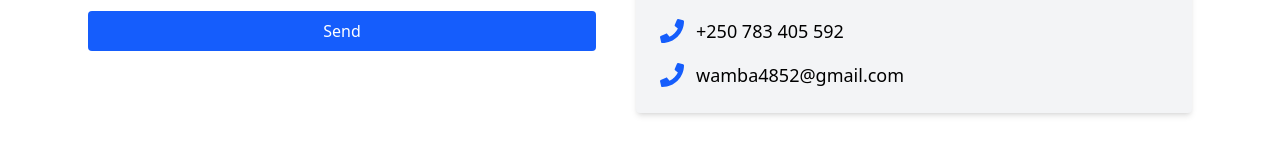
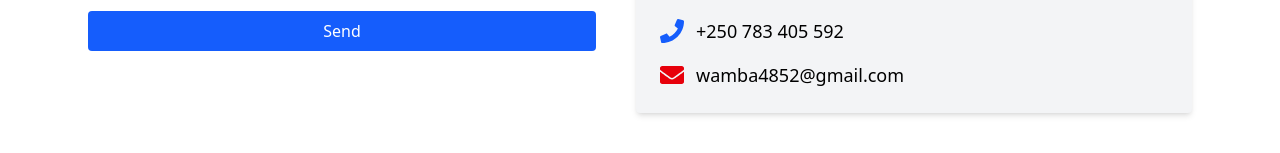
Before and after one commit to BJC-ENGINEER/Wamba-Computer-Services, a React (Vite) app: page /contact in a window 1280 px wide. Shown: the part 423-576 px from the top of the page. Built offline with nearby package versions, Linux system fonts and the light colour scheme.

Commit message:
add more contact in contact.jsx file

```diff
--- a/src/pages/Contact.jsx
+++ b/src/pages/Contact.jsx
@@ -1,5 +1,5 @@
 import React from "react";
-import { FaPhone, FaWhatsapp, FaInstagram } from "react-icons/fa"; // React-icons for logos
+import { FaPhone, FaWhatsapp, FaInstagram, FaEnvelope } from "react-icons/fa"; // React-icons for logos
 
 export default function Contact() {
   return (
@@ -42,13 +42,23 @@ export default function Contact() {
             </li>
             <li className="flex items-center gap-3">
               <FaWhatsapp className="text-green-500 w-6 h-6" />
-              <a href="https://wa.me/250787478308" target="_blank" rel="noopener noreferrer" className="hover:underline">
+              <a
+                href="https://wa.me/250787478308"
+                target="_blank"
+                rel="noopener noreferrer"
+                className="hover:underline"
+              >
                 +250 787 478 308
               </a>
             </li>
             <li className="flex items-center gap-3">
               <FaInstagram className="text-pink-500 w-6 h-6" />
-              <a href="https://www.instagram.com/wamba_computer_services" target="_blank" rel="noopener noreferrer" className="hover:underline">
+              <a
+                href="https://www.instagram.com/wamba_computer_services"
+                target="_blank"
+                rel="noopener noreferrer"
+                className="hover:underline"
+              >
                 Wamba Computer Services
               </a>
             </li>
@@ -59,8 +69,11 @@ export default function Contact() {
               </a>
             </li>
             <li className="flex items-center gap-3">
-              <FaPhone className="text-blue-600 w-6 h-6" />
-              <a href="mailto:wamba4852@gmail.com" className="hover:underline">
+              <FaEnvelope className="text-red-600 w-6 h-6" />
+              <a
+                href="mailto:wamba4852@gmail.com"
+                className="hover:underline"
+              >
                 wamba4852@gmail.com
               </a>
             </li>
```
